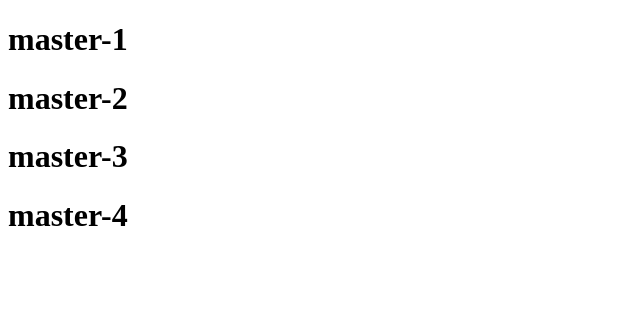
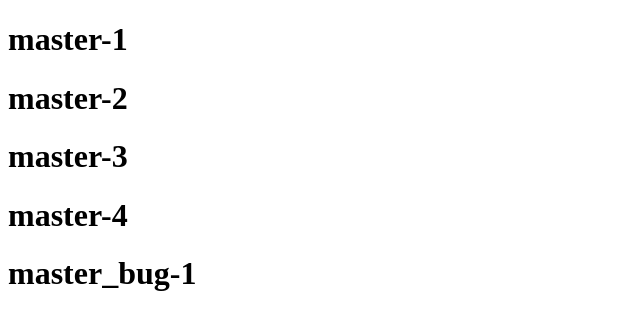
Before and after one commit to Savage-Markup/git-task, a plain HTML site: page index.html in a window 1280 px wide. Shown: the whole page, without its empty margins (0-640 px from the left). Drawn offline with Linux system fonts and the light colour scheme.

Commit message:
master_bug-1

```diff
--- a/index.html
+++ b/index.html
@@ -10,5 +10,7 @@
     <h1>master-2</h1>
     <h1>master-3</h1>
     <h1>master-4</h1>
+
+    <h1>master_bug-1</h1>
 </body>
 </html>
```
